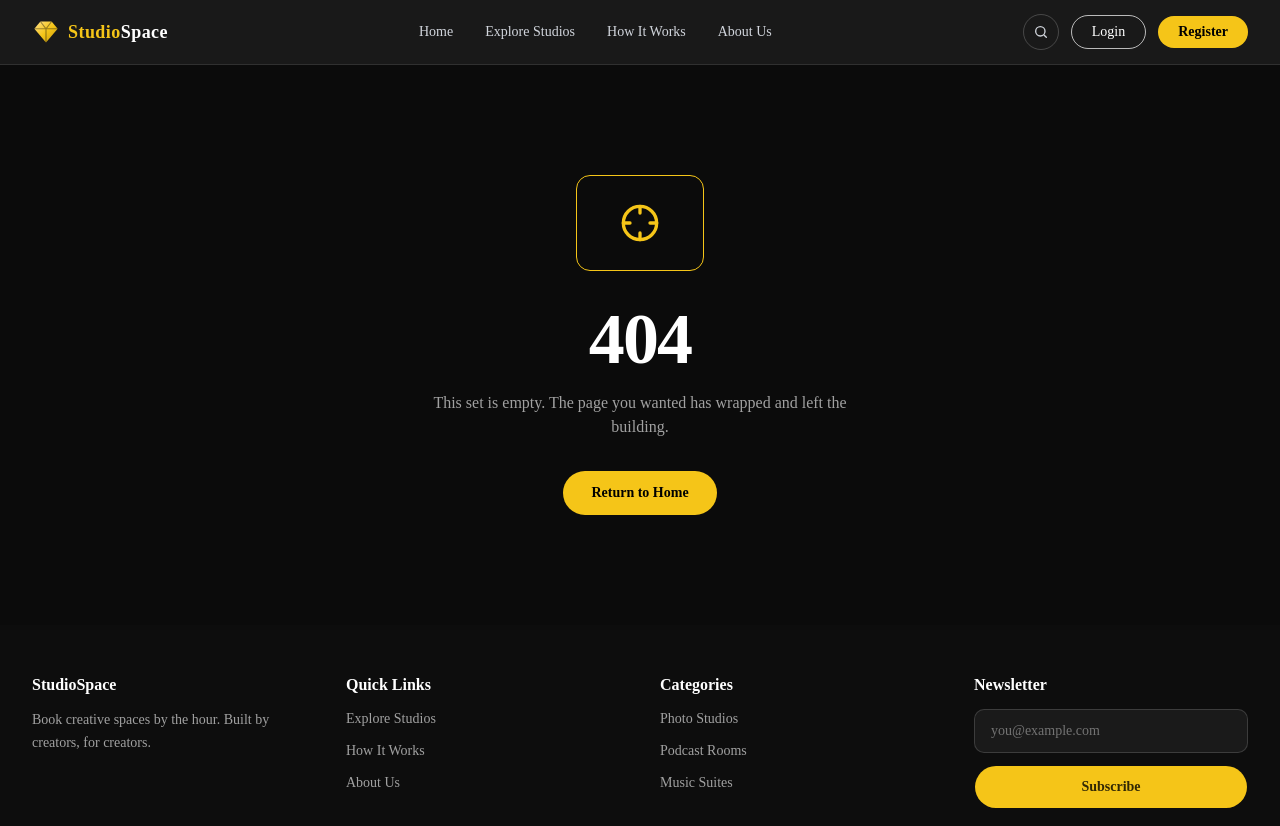
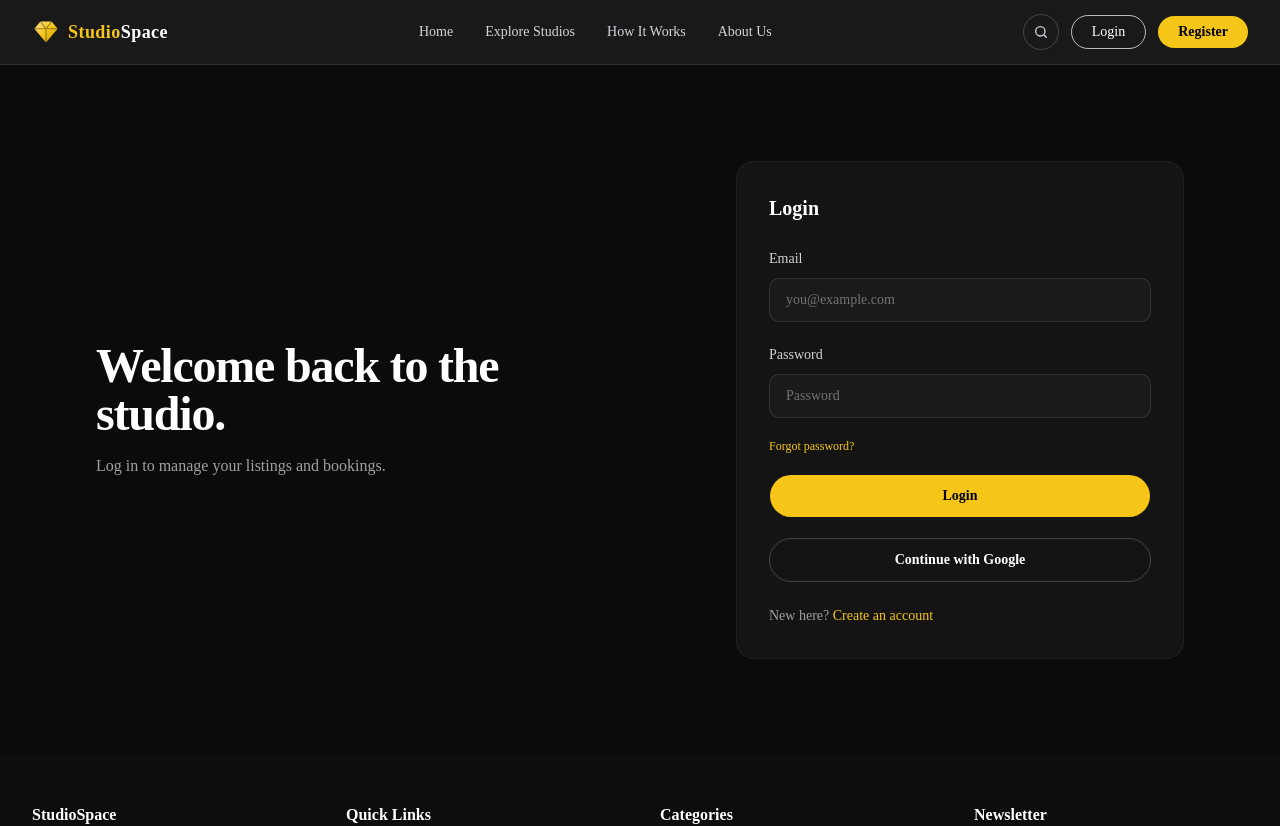
Before and after one commit to shahinAlam715/my-studio-platform-client, a Next.js app: page /login in a window 1280 px wide. Before the commit this address had no page. Shown: the top 826 px of the page. Built offline with nearby package versions, Linux system fonts and the light colour scheme.

Commit message:
login setup

```diff
--- /dev/null
+++ b/src/app/login/layout.tsx
@@ -0,0 +1,13 @@
+import type { Metadata } from "next";
+
+export const metadata: Metadata = {
+  title: "Login — StudioSpace",
+};
+
+export default function LoginLayout({
+  children,
+}: {
+  children: React.ReactNode;
+}) {
+  return children;
+}
--- /dev/null
+++ b/src/app/login/page.tsx
@@ -0,0 +1,106 @@
+"use client";
+
+import Link from "next/link";
+import { useState } from "react";
+import { Button } from "@/components/ui/button";
+import { Input } from "@/components/ui/input";
+
+const inputClass =
+  "mt-2 h-11 rounded-lg border-white/10 bg-[#1a1a1a] px-4 text-sm text-white placeholder:text-neutral-500 focus-visible:border-gold focus-visible:ring-gold/40";
+
+export default function LoginPage() {
+  const [email, setEmail] = useState("");
+  const [password, setPassword] = useState("");
+
+  return (
+    <section className="bg-[#0b0b0b]">
+      <div className="mx-auto grid max-w-6xl items-center gap-12 px-6 py-16 lg:grid-cols-2 lg:px-8 lg:py-24">
+        {/* Pitch */}
+        <div className="max-w-md">
+          <h1 className="text-4xl font-bold tracking-tight text-white sm:text-5xl">
+            Welcome back to the studio.
+          </h1>
+          <p className="mt-4 text-sm text-neutral-400 sm:text-base">
+            Log in to manage your listings and bookings.
+          </p>
+        </div>
+
+        {/* Login card */}
+        <div className="w-full max-w-md rounded-2xl border border-white/5 bg-[#141414] p-8 lg:justify-self-end">
+          <h2 className="text-xl font-bold text-white">Login</h2>
+
+          <form
+            className="mt-6 space-y-5"
+            onSubmit={(event) => {
+              event.preventDefault();
+              // TODO: wire to your auth backend / login action
+            }}
+          >
+            <div>
+              <label htmlFor="email" className="text-sm text-neutral-300">
+                Email
+              </label>
+              <Input
+                id="email"
+                type="email"
+                autoComplete="email"
+                required
+                placeholder="you@example.com"
+                value={email}
+                onChange={(event) => setEmail(event.target.value)}
+                className={inputClass}
+              />
+            </div>
+
+            <div>
+              <label htmlFor="password" className="text-sm text-neutral-300">
+                Password
+              </label>
+              <Input
+                id="password"
+                type="password"
+                autoComplete="current-password"
+                required
+                placeholder="Password"
+                value={password}
+                onChange={(event) => setPassword(event.target.value)}
+                className={inputClass}
+              />
+            </div>
+
+            <Link
+              href="/forgot-password"
+              className="block text-xs font-medium text-gold hover:underline"
+            >
+              Forgot password?
+            </Link>
+
+            <Button
+              type="submit"
+              className="h-11 w-full rounded-full bg-gold text-sm font-semibold text-black transition-colors hover:bg-gold-soft"
+            >
+              Login
+            </Button>
+            <Button
+              type="button"
+              variant="outline"
+              className="h-11 w-full rounded-full border-white/20 bg-transparent text-sm font-semibold text-white hover:bg-white/5"
+            >
+              Continue with Google
+            </Button>
+          </form>
+
+          <p className="mt-6 text-sm text-neutral-400">
+            New here?{" "}
+            <Link
+              href="/register"
+              className="font-medium text-gold hover:underline"
+            >
+              Create an account
+            </Link>
+          </p>
+        </div>
+      </div>
+    </section>
+  );
+}
--- a/src/components/Navbar.tsx
+++ b/src/components/Navbar.tsx
@@ -124,12 +124,12 @@ export default function Navbar() {
               </svg>
             </button>
 
-            <button
-              type="button"
+            <Link
+              href="/login"
               className="hidden rounded-full border border-white/70 px-5 py-1.5 text-sm text-white transition-colors hover:bg-white hover:text-black sm:block"
             >
               Login
-            </button>
+            </Link>
 
             <Link
               href="/register"
@@ -202,12 +202,12 @@ export default function Navbar() {
               })}
             </ul>
             <div className="mt-3 flex flex-col gap-2 px-1">
-              <button
-                type="button"
+              <Link
+                href="/login"
                 className="rounded-full border border-white/70 px-5 py-2 text-sm text-white transition-colors hover:bg-white hover:text-black"
               >
                 Login
-              </button>
+              </Link>
               <Link
                 href="/register"
                 className="rounded-full bg-gold px-5 py-2 text-sm font-semibold text-black transition-colors hover:bg-gold-soft"
```
